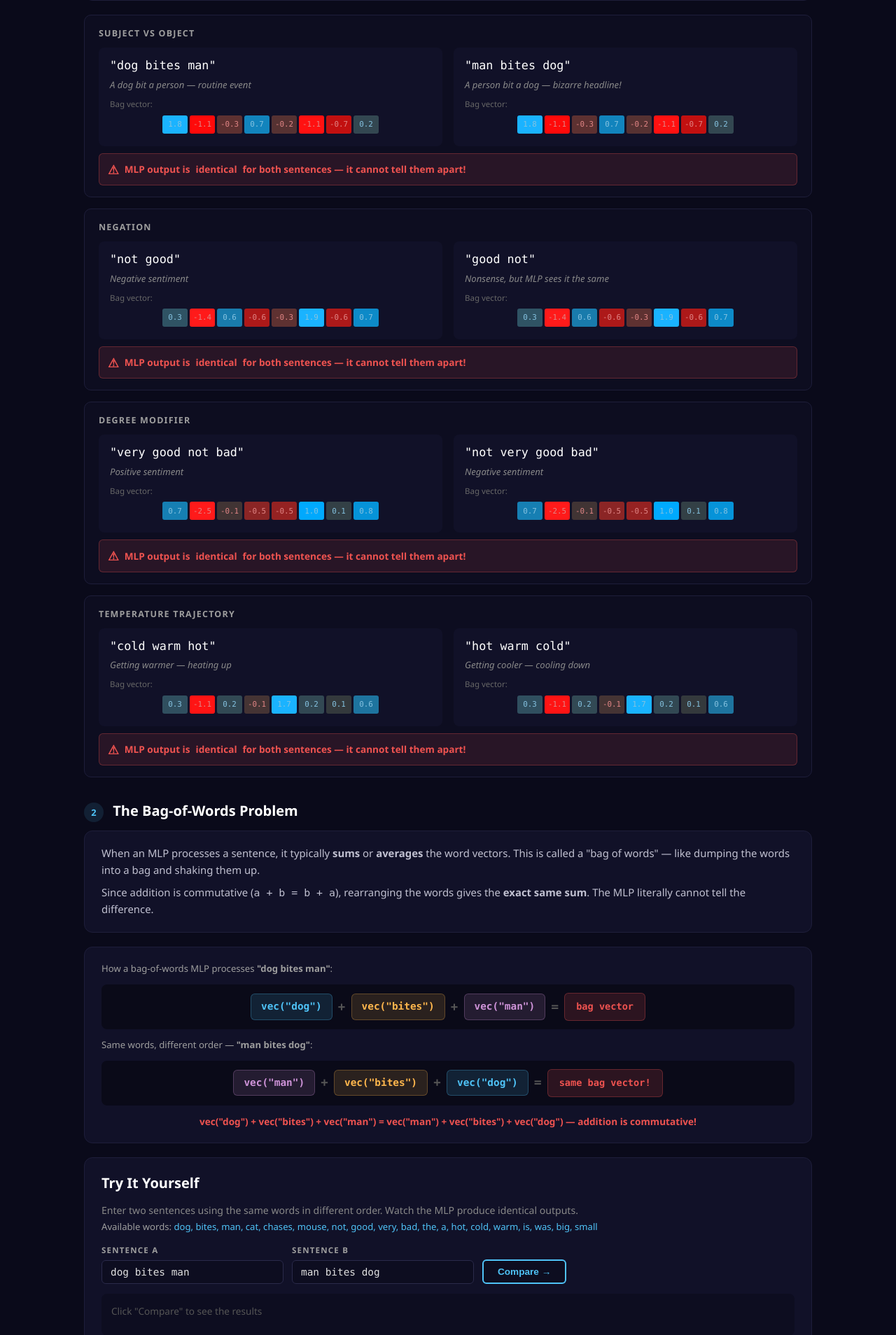
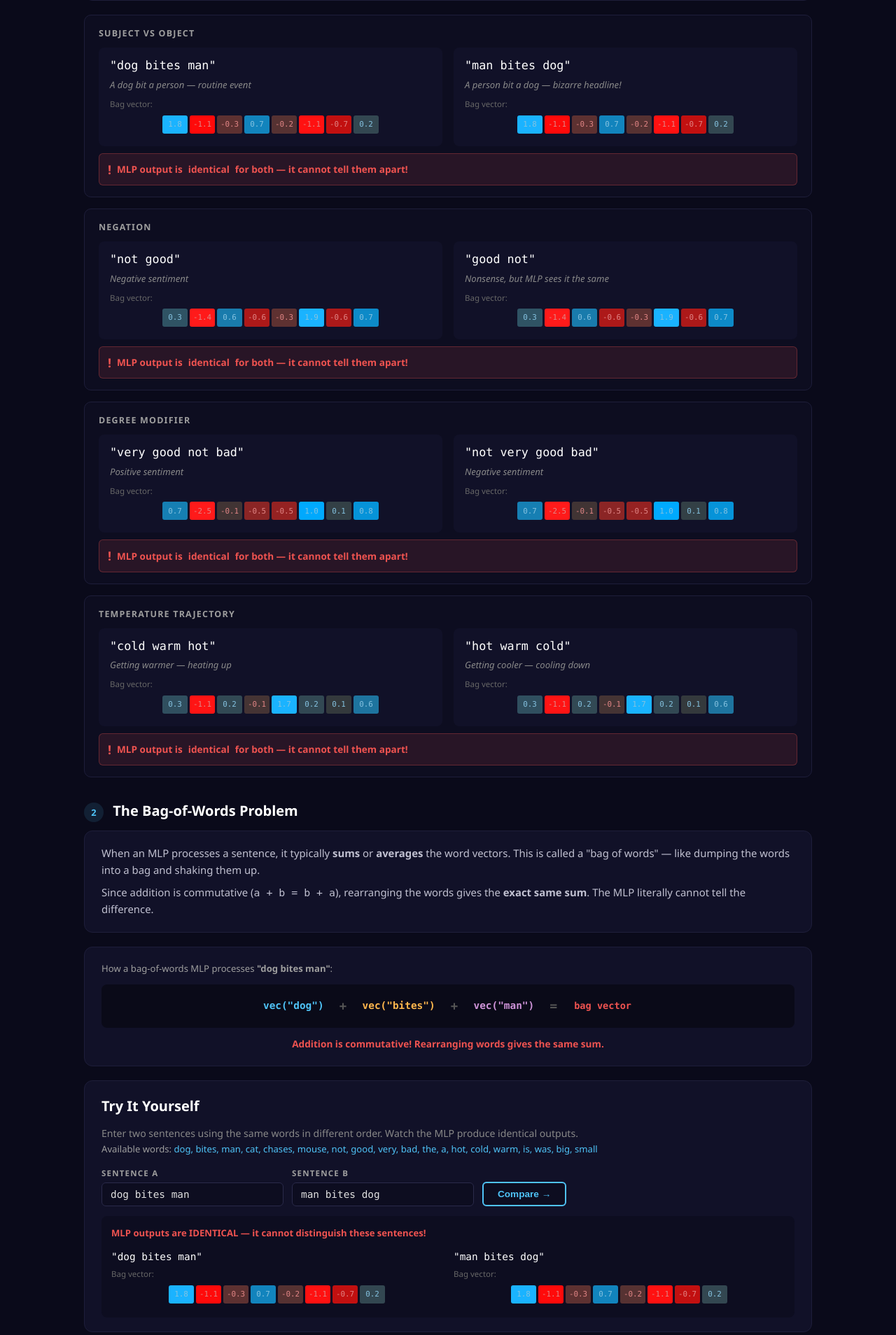
Before and after one commit to rpg32/nn-explore, a Flask app: page /07-1/ in a window 1280 px wide. Shown: the part 279-2187 px from the top of the page at 70% size. Run offline with Flask 3, Linux system fonts and the light colour scheme.

Commit message:
Fix Module 07.1: rewrite JS to plain XHR (no async/eval), add missing compare/timeseries routes

```diff
--- a/07-rnns/01-why-sequences/templates/index.html
+++ b/07-rnns/01-why-sequences/templates/index.html
@@ -262,248 +262,192 @@
 </div>
 
 <script>
+function vecCellHtml(v) {
+  var abs = Math.abs(v);
+  var hue = v >= 0 ? 200 : 0;
+  var sat = Math.min(abs * 120, 100);
+  var light = 20 + Math.min(abs * 30, 35);
+  return '<div class="vec-cell" style="background:hsl(' + hue + ',' + sat + '%,' + light + '%);color:hsl(' + hue + ',60%,70%)" title="' + v.toFixed(3) + '">' + v.toFixed(1) + '</div>';
+}
+
+function vecRowHtml(vec) {
+  var html = '';
+  for (var i = 0; i < vec.length; i++) html += vecCellHtml(vec[i]);
+  return html;
+}
+
 // ===================== SECTION 1: Load order experiment =====================
-async function loadDemo() {
-  const resp = await fetch('api/demo');
-  const pairs = await resp.json();
-  const grid = document.getElementById('pair-grid');
+function loadDemo() {
+  var xhr = new XMLHttpRequest();
+  xhr.open('GET', 'api/demo');
+  xhr.onload = function() {
+    var pairs = JSON.parse(xhr.responseText);
+    var grid = document.getElementById('pair-grid');
     grid.innerHTML = '';
 
-  pairs.forEach(pair => {
-    const card = document.createElement('div');
+    for (var p = 0; p < pairs.length; p++) {
+      var pair = pairs[p];
+      var card = document.createElement('div');
       card.className = 'pair-card';
-
-    // Build compact vector display
-    function vecHtml(vec) {
-      return vec.map(v => {
-        const abs = Math.abs(v);
-        const hue = v >= 0 ? 200 : 0; // blue vs red
-        const sat = Math.min(abs * 120, 100);
-        const light = 20 + Math.min(abs * 30, 35);
-        return `<div class="vec-cell" style="background:hsl(${hue},${sat}%,${light}%);color:hsl(${hue},60%,70%)" title="${v.toFixed(3)}">${v.toFixed(1)}</div>`;
-      }).join('');
+      card.innerHTML =
+        '<div class="pair-label">' + pair.name + '</div>' +
+        '<div class="pair-row">' +
+          '<div class="pair-side">' +
+            '<div class="pair-sentence">"' + pair.sentence_a + '"</div>' +
+            '<div class="pair-meaning">' + pair.meaning_a + '</div>' +
+            '<div style="font-size:0.72rem;color:#666;margin-top:8px;">Bag vector:</div>' +
+            '<div class="vec-row">' + vecRowHtml(pair.result_a.bag_vector) + '</div>' +
+          '</div>' +
+          '<div class="pair-side">' +
+            '<div class="pair-sentence">"' + pair.sentence_b + '"</div>' +
+            '<div class="pair-meaning">' + pair.meaning_b + '</div>' +
+            '<div style="font-size:0.72rem;color:#666;margin-top:8px;">Bag vector:</div>' +
+            '<div class="vec-row">' + vecRowHtml(pair.result_b.bag_vector) + '</div>' +
+          '</div>' +
+        '</div>' +
+        '<div class="pair-verdict identical"><span class="verdict-icon">!</span> MLP output is <strong>identical</strong> for both — it cannot tell them apart!</div>';
+      grid.appendChild(card);
     }
 
-    card.innerHTML = `
-      <div class="pair-label">${pair.name}</div>
-      <div class="pair-row">
-        <div class="pair-side">
-          <div class="pair-sentence">"${pair.sentence_a}"</div>
-          <div class="pair-meaning">${pair.meaning_a}</div>
-          <div style="font-size:0.72rem;color:#666;margin-top:8px;">Bag vector:</div>
-          <div class="vec-row">${vecHtml(pair.result_a.bag_vector)}</div>
-        </div>
-        <div class="pair-side">
-          <div class="pair-sentence">"${pair.sentence_b}"</div>
-          <div class="pair-meaning">${pair.meaning_b}</div>
-          <div style="font-size:0.72rem;color:#666;margin-top:8px;">Bag vector:</div>
-          <div class="vec-row">${vecHtml(pair.result_b.bag_vector)}</div>
-        </div>
-      </div>
-      <div class="pair-verdict identical">
-        <span class="verdict-icon">⚠</span>
-        MLP output is <strong>identical</strong> for both sentences — it cannot tell them apart!
-      </div>
-    `;
-    grid.appendChild(card);
-  });
-
-  // Build bag-of-words demo from first pair
-  buildBowDemo(pairs[0]);
+    if (pairs.length > 0) buildBowDemo(pairs[0]);
+  };
+  xhr.send();
 }
 
-// ===================== BAG-OF-WORDS VISUAL =====================
 function buildBowDemo(pair) {
-  const el = document.getElementById('bow-demo');
-  const words = pair.sentence_a.split(' ');
-  const colors = ['#4fc3f7', '#ffb74d', '#ce93d8', '#81c784', '#ef5350'];
-
-  let html = '<div class="card"><p style="font-size:0.82rem;color:#9e9e9e;margin-bottom:8px;">How a bag-of-words MLP processes <strong>"' + pair.sentence_a + '"</strong>:</p>';
+  var el = document.getElementById('bow-demo');
+  var words = pair.sentence_a.split(' ');
+  var colors = ['#4fc3f7', '#ffb74d', '#ce93d8', '#81c784', '#ef5350'];
+  var html = '<div class="card"><p style="font-size:0.82rem;color:#9e9e9e;margin-bottom:8px;">How a bag-of-words MLP processes <strong>"' + pair.sentence_a + '"</strong>:</p>';
   html += '<div class="bow-visual">';
-  words.forEach((w, i) => {
+  for (var i = 0; i < words.length; i++) {
     if (i > 0) html += '<div class="bow-op">+</div>';
-    html += `<div class="bow-word" style="background:${colors[i % colors.length]}22;color:${colors[i % colors.length]};border:1px solid ${colors[i % colors.length]}44">vec("${w}")</div>`;
-  });
-  html += '<div class="bow-op">=</div>';
-  html += '<div class="bow-result" style="background:rgba(239,83,80,0.15);color:#ef5350;border:1px solid rgba(239,83,80,0.3);">bag vector</div>';
-  html += '</div>';
-
-  html += '<p style="font-size:0.82rem;color:#9e9e9e;margin:12px 0 8px;">Same words, different order — <strong>"' + pair.sentence_b + '"</strong>:</p>';
-  const words2 = pair.sentence_b.split(' ');
-  html += '<div class="bow-visual">';
-  words2.forEach((w, i) => {
-    if (i > 0) html += '<div class="bow-op">+</div>';
-    const origIdx = words.indexOf(w);
-    const ci = origIdx >= 0 ? origIdx : i;
-    html += `<div class="bow-word" style="background:${colors[ci % colors.length]}22;color:${colors[ci % colors.length]};border:1px solid ${colors[ci % colors.length]}44">vec("${w}")</div>`;
-  });
-  html += '<div class="bow-op">=</div>';
-  html += '<div class="bow-result" style="background:rgba(239,83,80,0.15);color:#ef5350;border:1px solid rgba(239,83,80,0.3);">same bag vector!</div>';
-  html += '</div>';
-
-  html += '<p style="font-size:0.85rem;color:#ef5350;font-weight:600;text-align:center;margin-top:8px;">';
-  html += 'vec("dog") + vec("bites") + vec("man") = vec("man") + vec("bites") + vec("dog") — addition is commutative!';
-  html += '</p></div>';
-
+    html += '<div class="bow-word" style="color:' + colors[i % colors.length] + '">vec("' + words[i] + '")</div>';
+  }
+  html += '<div class="bow-op">=</div><div class="bow-result" style="color:#ef5350">bag vector</div></div>';
+  html += '<p style="font-size:0.85rem;color:#ef5350;font-weight:600;text-align:center;margin-top:8px;">Addition is commutative! Rearranging words gives the same sum.</p></div>';
   el.innerHTML = html;
 }
 
 // ===================== SECTION 2: Interactive comparison =====================
-document.getElementById('btn-compare').addEventListener('click', runComparison);
-document.getElementById('input-a').addEventListener('keydown', e => { if (e.key === 'Enter') runComparison(); });
-document.getElementById('input-b').addEventListener('keydown', e => { if (e.key === 'Enter') runComparison(); });
+document.getElementById('btn-compare').onclick = runComparison;
+document.getElementById('input-a').onkeydown = function(e) { if (e.key === 'Enter') runComparison(); };
+document.getElementById('input-b').onkeydown = function(e) { if (e.key === 'Enter') runComparison(); };
 
-async function runComparison() {
-  const a = document.getElementById('input-a').value.trim();
-  const b = document.getElementById('input-b').value.trim();
+function runComparison() {
+  var a = document.getElementById('input-a').value.trim();
+  var b = document.getElementById('input-b').value.trim();
   if (!a || !b) return;
 
-  const resp = await fetch('api/compare', {
-    method: 'POST',
-    headers: { 'Content-Type': 'application/json' },
-    body: JSON.stringify({ sentence_a: a, sentence_b: b }),
-  });
-  const data = await resp.json();
-  const el = document.getElementById('compare-result');
+  var xhr = new XMLHttpRequest();
+  xhr.open('POST', 'api/compare');
+  xhr.setRequestHeader('Content-Type', 'application/json');
+  xhr.onload = function() {
+    var data = JSON.parse(xhr.responseText);
+    var el = document.getElementById('compare-result');
+    var html = '';
 
-  function vecHtml(vec, label) {
-    return `<div style="font-size:0.72rem;color:#666;margin:6px 0 2px;">${label}:</div><div class="vec-row">${
-      vec.map(v => {
-        const abs = Math.abs(v);
-        const hue = v >= 0 ? 200 : 0;
-        const sat = Math.min(abs * 120, 100);
-        const light = 20 + Math.min(abs * 30, 35);
-        return `<div class="vec-cell" style="background:hsl(${hue},${sat}%,${light}%);color:hsl(${hue},60%,70%)" title="${v.toFixed(4)}">${v.toFixed(1)}</div>`;
-      }).join('')
-    }</div>`;
-  }
-
-  function probsHtml(probs, label) {
-    return `<div style="font-size:0.72rem;color:#666;margin:6px 0 2px;">${label}:</div><div class="vec-row">${
-      probs.map((p, i) => {
-        const v = p * 100;
-        return `<div class="vec-cell" style="background:rgba(79,195,247,${p});color:#fff;width:48px;" title="Output ${i}: ${(p*100).toFixed(1)}%">${v.toFixed(0)}%</div>`;
-      }).join('')
-    }</div>`;
-  }
-
-  let html = '';
     if (data.bag_identical) {
-    html += '<div class="match-label same">⚠ MLP outputs are IDENTICAL — it cannot distinguish these sentences!</div>';
-    if (data.same_word_set) {
-      html += '<div class="compare-detail">Same words, different order → same bag-of-words → same output. This is the fundamental limitation.</div>';
-    }
+      html += '<div class="match-label same">MLP outputs are IDENTICAL — it cannot distinguish these sentences!</div>';
     } else {
-    html += '<div class="match-label diff">✓ MLP outputs differ (bag difference: ' + data.bag_difference.toFixed(4) + ')</div>';
-    if (!data.same_word_set) {
-      html += '<div class="compare-detail">The sentences use different words, so the bag vectors differ. The MLP only fails when the same words are rearranged.</div>';
-    }
+      html += '<div class="match-label diff">MLP outputs differ (bag difference: ' + data.bag_difference.toFixed(4) + ')</div>';
     }
 
     html += '<div style="display:flex;gap:16px;flex-wrap:wrap;margin-top:12px;">';
     html += '<div style="flex:1;min-width:250px;">';
-  html += `<div style="font-family:Consolas,monospace;font-size:0.9rem;color:#fff;margin-bottom:4px;">"${data.sentence_a}"</div>`;
-  html += vecHtml(data.result_a.bag_vector, 'Bag vector');
-  html += probsHtml(data.result_a.output_probs, 'MLP output');
+    html += '<div style="font-family:Consolas,monospace;font-size:0.9rem;color:#fff;margin-bottom:4px;">"' + data.sentence_a + '"</div>';
+    html += '<div style="font-size:0.72rem;color:#666;margin:4px 0;">Bag vector:</div><div class="vec-row">' + vecRowHtml(data.result_a.bag_vector) + '</div>';
     html += '</div>';
     html += '<div style="flex:1;min-width:250px;">';
-  html += `<div style="font-family:Consolas,monospace;font-size:0.9rem;color:#fff;margin-bottom:4px;">"${data.sentence_b}"</div>`;
-  html += vecHtml(data.result_b.bag_vector, 'Bag vector');
-  html += probsHtml(data.result_b.output_probs, 'MLP output');
-  html += '</div>';
-  html += '</div>';
+    html += '<div style="font-family:Consolas,monospace;font-size:0.9rem;color:#fff;margin-bottom:4px;">"' + data.sentence_b + '"</div>';
+    html += '<div style="font-size:0.72rem;color:#666;margin:4px 0;">Bag vector:</div><div class="vec-row">' + vecRowHtml(data.result_b.bag_vector) + '</div>';
+    html += '</div></div>';
 
     el.innerHTML = html;
+  };
+  xhr.send(JSON.stringify({ sentence_a: a, sentence_b: b }));
 }
 
 // ===================== SECTION 3: Time series =====================
-async function loadTimeSeries() {
-  const resp = await fetch('api/timeseries');
-  const data = await resp.json();
-  const grid = document.getElementById('ts-grid');
+function loadTimeSeries() {
+  var xhr = new XMLHttpRequest();
+  xhr.open('GET', 'api/timeseries');
+  xhr.onload = function() {
+    var data = JSON.parse(xhr.responseText);
+    var grid = document.getElementById('ts-grid');
     grid.innerHTML = '';
 
-  const lineColors = {
-    rising: '#4fc3f7',
-    falling: '#ef5350',
-    peak: '#ffb74d',
-    valley: '#ce93d8',
-    oscillating: '#66bb6a',
+    var lineColors = { rising: '#4fc3f7', falling: '#ef5350', peak: '#ffb74d', valley: '#ce93d8', oscillating: '#66bb6a' };
+    var keys = Object.keys(data.patterns);
+
+    for (var k = 0; k < keys.length; k++) {
+      var key = keys[k];
+      var pat = data.patterns[key];
+      var card = document.createElement('div');
+      card.className = 'ts-card';
+      card.innerHTML =
+        '<h4>' + pat.name + '</h4>' +
+        '<div class="ts-desc">' + pat.description + '</div>' +
+        '<canvas id="ts-' + key + '" height="80" style="width:100%"></canvas>' +
+        '<div class="ts-stats">Sum: <span>' + pat.sum.toFixed(0) + '</span> | Mean: <span>' + pat.mean.toFixed(1) + '</span></div>';
+      grid.appendChild(card);
+    }
+
+    // Draw charts after DOM update
+    setTimeout(function() {
+      for (var k = 0; k < keys.length; k++) {
+        drawTSChart(keys[k], data.patterns[keys[k]], lineColors[keys[k]] || '#4fc3f7');
+      }
+    }, 50);
+
+    var insight = document.getElementById('ts-insight');
+    if (insight) insight.innerHTML = '<p>' + data.key_insight + '</p>';
   };
+  xhr.send();
+}
 
-  for (const [key, pat] of Object.entries(data.patterns)) {
-    const card = document.createElement('div');
-    card.className = 'ts-card';
-    card.innerHTML = `
-      <h4>${pat.name}</h4>
-      <div class="ts-desc">${pat.description}</div>
-      <canvas id="ts-${key}" height="80"></canvas>
-      <div class="ts-stats">
-        Sum: <span>${pat.sum.toFixed(0)}</span> &nbsp;|&nbsp;
-        Mean: <span>${pat.mean.toFixed(1)}</span> &nbsp;|&nbsp;
-        Values: <span>[${pat.values.join(', ')}]</span>
-      </div>
-    `;
-    grid.appendChild(card);
+function drawTSChart(key, pat, color) {
+  var canvas = document.getElementById('ts-' + key);
+  if (!canvas) return;
+  var dpr = window.devicePixelRatio || 1;
+  var w = canvas.offsetWidth || 300;
+  var h = 80;
+  canvas.width = w * dpr; canvas.height = h * dpr;
+  canvas.style.width = w + 'px'; canvas.style.height = h + 'px';
+  var ctx = canvas.getContext('2d');
+  ctx.scale(dpr, dpr);
 
-    // Draw the chart after adding to DOM
-    requestAnimationFrame(() => {
-      const canvas = document.getElementById(`ts-${key}`);
-      if (!canvas) return;
-      const ctx = canvas.getContext('2d');
-      const w = canvas.offsetWidth;
-      const h = 80;
-      canvas.width = w * (window.devicePixelRatio || 1);
-      canvas.height = h * (window.devicePixelRatio || 1);
-      canvas.style.width = w + 'px';
-      canvas.style.height = h + 'px';
-      ctx.scale(window.devicePixelRatio || 1, window.devicePixelRatio || 1);
+  var vals = pat.values;
+  var padX = 20, padY = 8;
+  var plotW = w - padX * 2, plotH = h - padY * 2;
 
-      const vals = pat.values;
-      const maxV = 9, minV = 0;
-      const padX = 20, padY = 8;
-      const plotW = w - padX * 2, plotH = h - padY * 2;
-
-      // Grid lines
-      ctx.strokeStyle = '#1e1e3a';
-      ctx.lineWidth = 1;
-      for (let i = 0; i <= 4; i++) {
-        const y = padY + (plotH / 4) * i;
+  ctx.strokeStyle = '#1e1e3a'; ctx.lineWidth = 1;
+  for (var i = 0; i <= 4; i++) {
+    var y = padY + (plotH / 4) * i;
     ctx.beginPath(); ctx.moveTo(padX, y); ctx.lineTo(w - padX, y); ctx.stroke();
   }
 
-      // Data line
-      ctx.strokeStyle = lineColors[key] || '#4fc3f7';
-      ctx.lineWidth = 2.5;
-      ctx.lineJoin = 'round';
+  ctx.strokeStyle = color; ctx.lineWidth = 2.5; ctx.lineJoin = 'round';
   ctx.beginPath();
-      vals.forEach((v, i) => {
-        const x = padX + (i / (vals.length - 1)) * plotW;
-        const y = padY + plotH - ((v - minV) / (maxV - minV)) * plotH;
+  for (var i = 0; i < vals.length; i++) {
+    var x = padX + (i / (vals.length - 1)) * plotW;
+    var y = padY + plotH - (vals[i] / 9) * plotH;
     if (i === 0) ctx.moveTo(x, y); else ctx.lineTo(x, y);
-      });
+  }
   ctx.stroke();
 
-      // Data points
-      ctx.fillStyle = lineColors[key] || '#4fc3f7';
-      vals.forEach((v, i) => {
-        const x = padX + (i / (vals.length - 1)) * plotW;
-        const y = padY + plotH - ((v - minV) / (maxV - minV)) * plotH;
+  ctx.fillStyle = color;
+  for (var i = 0; i < vals.length; i++) {
+    var x = padX + (i / (vals.length - 1)) * plotW;
+    var y = padY + plotH - (vals[i] / 9) * plotH;
     ctx.beginPath(); ctx.arc(x, y, 3.5, 0, Math.PI * 2); ctx.fill();
-      });
-    });
   }
-
-  // Insight box
-  const insight = document.getElementById('ts-insight');
-  insight.innerHTML = `<p>⚠ ${data.key_insight}</p>`;
 }
 
 // ===================== INIT =====================
 loadDemo();
 loadTimeSeries();
-// Auto-run the first comparison
-setTimeout(runComparison, 500);
+setTimeout(runComparison, 600);
 </script>
 </body>
 </html>
--- a/app.py
+++ b/app.py
@@ -943,6 +943,18 @@ def m07_1_classify():
     data = request.json
     return jsonify(nn['07-1'].classify_with_mlp(data.get('sentence', 'dog bites man')))
 
+@app.route('/07-1/api/compare', methods=['POST'])
+def m07_1_compare():
+    data = request.json
+    return jsonify(nn['07-1'].compare_sentences(
+        data.get('sentence_a', 'dog bites man'),
+        data.get('sentence_b', 'man bites dog'),
+    ))
+
+@app.route('/07-1/api/timeseries')
+def m07_1_timeseries():
+    return jsonify(nn['07-1'].time_series_demo())
+
 
 # =============================================================
 # MODULE 07-2: Recurrent Connections
```
Lines whose indentation alone changed are shown as unchanged.
